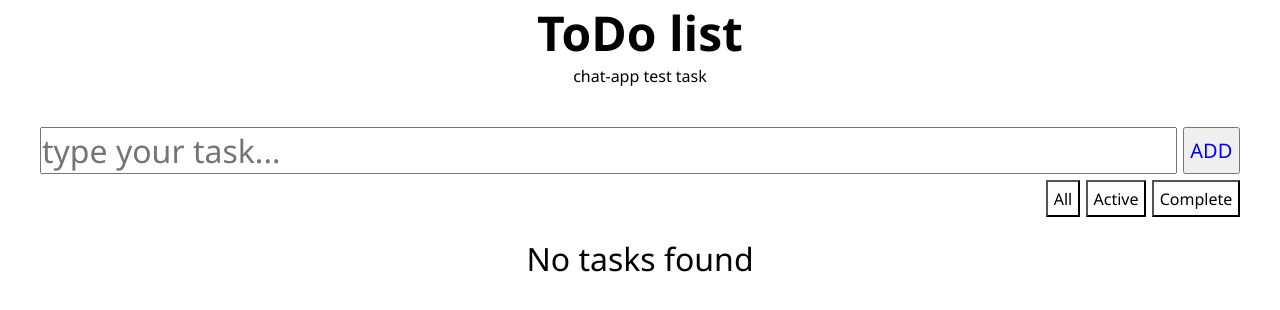
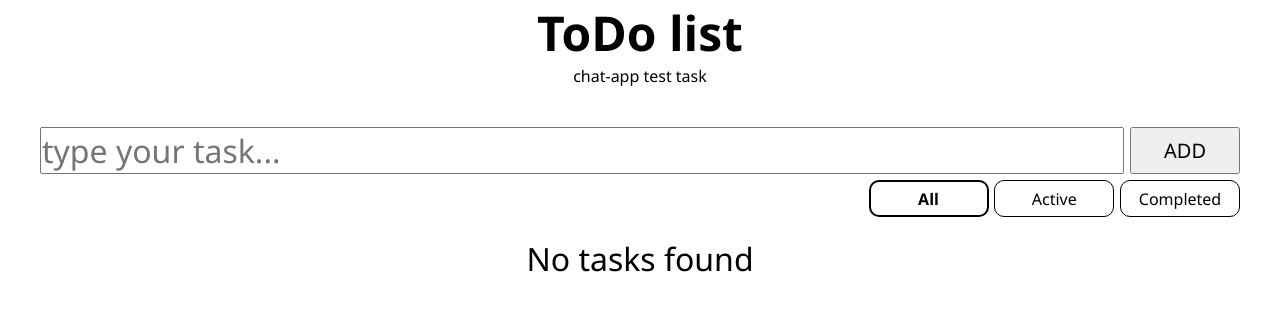
Before and after one commit to xschar/todo-chat-app, a React app: page / in a window 1280 px wide. Shown: the top 310 px of the page. Built offline with nearby package versions, Linux system fonts and the light colour scheme.

Commit message:
style: update filter button feat: add isActive prop for Button

```diff
--- a/src/components/button/index.tsx
+++ b/src/components/button/index.tsx
@@ -5,15 +5,19 @@ interface ButtonProps {
   displayType: "regular" | "action" | "filter"
   title: string
   onClick?: () => void
+  isActive?: boolean
 }
 
 export const Button: React.FC<ButtonProps> = ({
   displayType,
   title,
-  onClick
+  onClick,
+  isActive
 }) => {
   return (
-    <button className={styles[displayType]} onClick={onClick}>
+    <button
+      className={`${styles[displayType]} ${isActive ? styles.active : ""}`}
+      onClick={onClick}>
       {title}
     </button>
   )
--- a/src/components/button/styles.module.css
+++ b/src/components/button/styles.module.css
@@ -1,13 +1,17 @@
 .regular {
-  color: blue;
+  color: black;
   font-size: var(--fs-base);
   text-transform: uppercase;
+  width: calc(2.5 * var(--fs-xl));
 }
 
 .filter {
   color: black;
   font-size: var(--fs-sm);
   background-color: white;
+  border: 1px solid black;
+  border-radius: 10px;
+  width: calc(2.5 * var(--fs-xl));
 }
 
 .action {
@@ -15,19 +19,24 @@
   font-size: var(--fs-sm);
   text-transform: lowercase;
   border: 1px solid #ccc;
+  border-radius: 10px;
   border-radius: var(--fs-xs);
+  padding: var(--fs-xs) calc(2 * var(--fs-xs));
 }
 
 .regular:hover,
 .action:hover,
-.filter:hover,
-.filter:focus {
+.filter:hover {
   cursor: pointer;
-  background-color: aqua;
 }
 
 .regular,
-.action,
 .filter {
   padding: var(--fs-xs);
 }
+
+.active,
+.filter:hover {
+  border: 2px solid black;
+  font-weight: 600;
+}
--- a/src/components/taskFilter/index.tsx
+++ b/src/components/taskFilter/index.tsx
@@ -1,11 +1,12 @@
 import React from "react"
 import {Button} from "components/button"
-import {useAppDispatch} from "store/hooks"
+import {useAppDispatch, useAppSelector} from "store/hooks"
 import {setFilter} from "store/taskSlice"
 import * as styles from "./styles.module.css"
 
 export const TaskFilter: React.FC = () => {
   const dispatch = useAppDispatch()
+  const currentFilter = useAppSelector((state) => state.tasks.filter)
 
   return (
     <div className={styles.container}>
@@ -13,15 +14,20 @@ export const TaskFilter: React.FC = () => {
         displayType="filter"
         title="All"
         onClick={() => dispatch(setFilter("all"))}
+        isActive={currentFilter === "all"}
       />
       <Button
         displayType="filter"
         title="Active"
-        onClick={() => dispatch(setFilter("active"))}></Button>
+        onClick={() => dispatch(setFilter("active"))}
+        isActive={currentFilter === "active"}
+      />
       <Button
         displayType="filter"
-        title="Complete"
-        onClick={() => dispatch(setFilter("completed"))}></Button>
+        title="Completed"
+        onClick={() => dispatch(setFilter("completed"))}
+        isActive={currentFilter === "completed"}
+      />
     </div>
   )
 }
```
